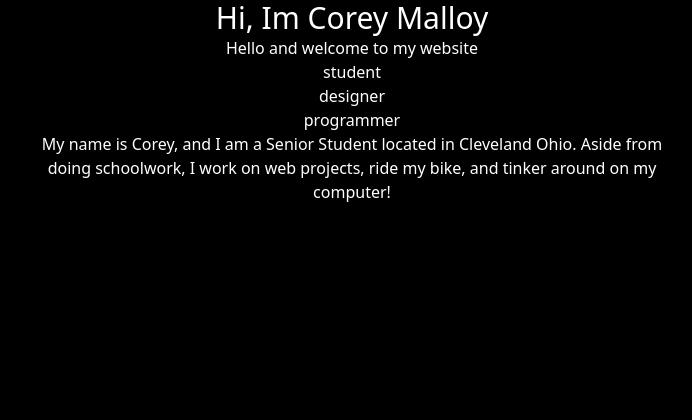
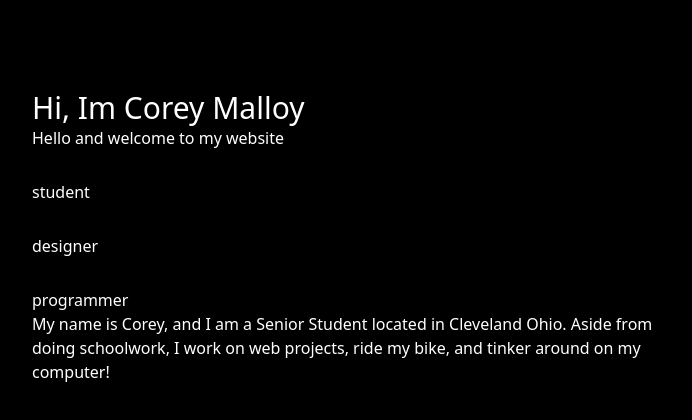
Before and after one commit to CoreyMalloy/portfolioWebsite, a React (Vite) app: page / in a window 1280 px wide. Shown: the top 420 px of the page, without its empty margins (288-980 px from the left). Built offline with nearby package versions, Linux system fonts and the light colour scheme.

Commit message:
minor change

```diff
--- a/src/App.css
+++ b/src/App.css
@@ -1,4 +1,6 @@
 *{
     background-color: black;
     color: white;
+    margin-top: 30px;
+    /*text-align: left;*/
 }
--- a/src/App.jsx
+++ b/src/App.jsx
@@ -5,7 +5,7 @@ function App() {
   return (
     <>
       <div className='flex items-center justify-center'>
-        <div className='text-center w-1/2'>
+        <div className='text-left w-1/2'>
           <h1 className='text-3xl'>Hi, Im Corey Malloy</h1>
           <p>Hello and welcome to my website</p>
           <ul>
```
